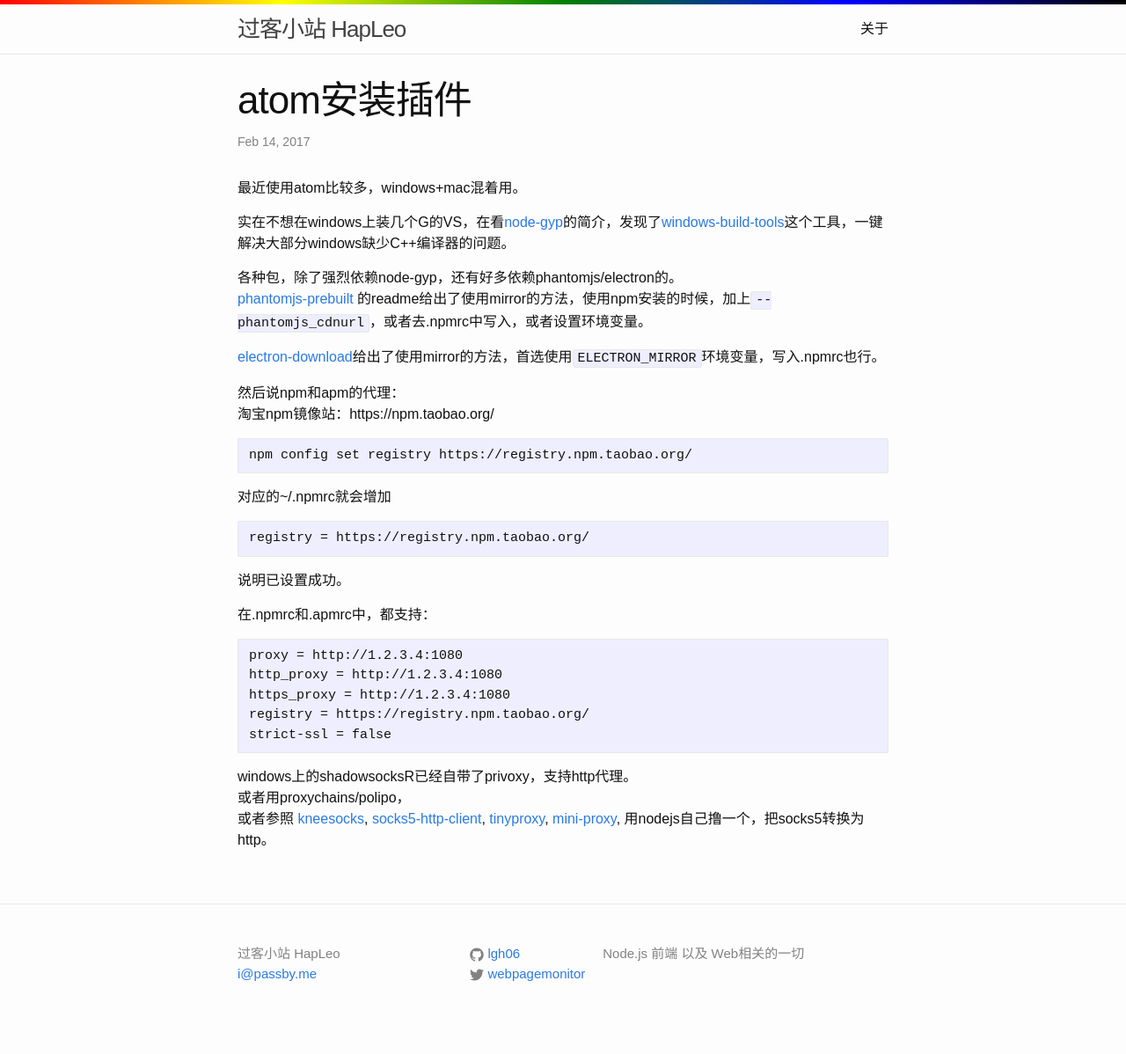
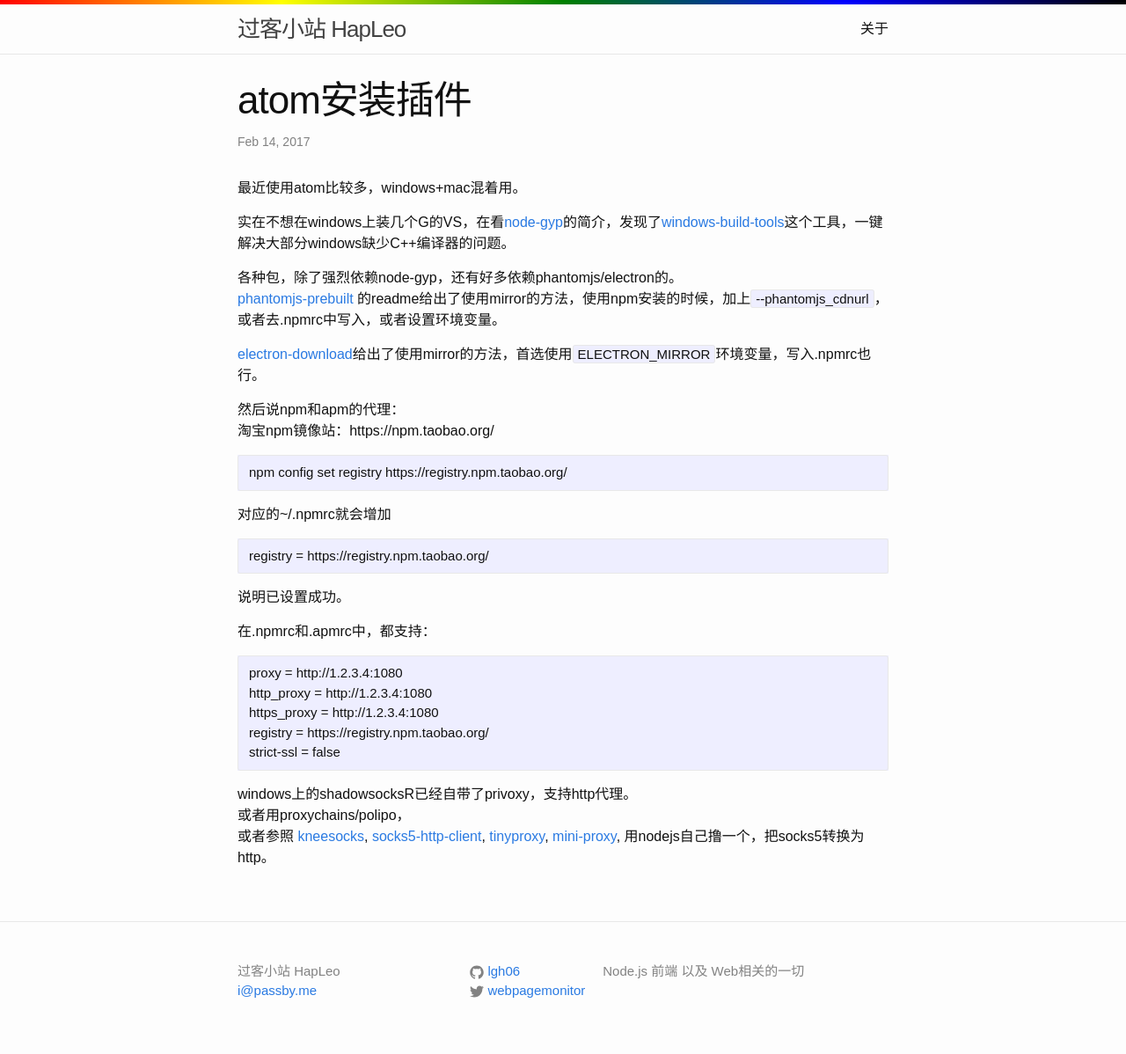
Before and after one commit to lgh06/blog, a Jekyll site: the page built from _posts/2017-02-14-apm-proxy.md, in a window 1280 px wide. Shown: the whole page at 88% size. Built offline with Jekyll 4.4.1, drawn with Linux system fonts in a browser that asks for light colours; comment, search, counter and statistics services are not loaded; a style sheet for code colours, icons or effects is not loaded.

Commit message:
pre,code font and move font css to footer

```diff
--- a/_includes/footer.html
+++ b/_includes/footer.html
@@ -34,5 +34,7 @@
     </div>
 
   </div>
+  <link rel="stylesheet" href="https://cdn.staticfile.net/lxgw-wenkai-screen-webfont/1.7.0/style.min.css" onerror="this.href = 'https://cdnjs.cloudflare.com/ajax/libs/lxgw-wenkai-screen-webfont/1.7.0/style.css' ">
+  <link rel="stylesheet" href="https://cdn.staticfile.net/lxgw-wenkai-webfont/1.7.0/style.min.css" onerror="this.href = 'https://cdnjs.cloudflare.com/ajax/libs/lxgw-wenkai-webfont/1.7.0/style.css' ">
 
 </footer>
--- a/_includes/head.html
+++ b/_includes/head.html
@@ -7,7 +7,6 @@
 
   <title>{% if page.title %}{{ page.title | escape }}{% else %}{{ site.title | escape }}{% endif %}</title>
   <meta name="description" content="{{ page.excerpt | default: site.description | strip_html | normalize_whitespace | truncate: 160 | escape }}">
-  <link rel="stylesheet" href="https://cdn.staticfile.net/lxgw-wenkai-screen-webfont/1.7.0/style.min.css" onerror="this.href = 'https://cdnjs.cloudflare.com/ajax/libs/lxgw-wenkai-screen-webfont/1.7.0/style.css' ">
   <link rel="stylesheet" href="{{ "/css/main.css" | prepend: site.baseurl }}">
   <link rel="canonical" href="{{ page.url | replace:'index.html','' | prepend: site.baseurl | prepend: site.url }}">
   <link rel="alternate" type="application/rss+xml" title="{{ site.title | escape }}" href="{{ "/feed.xml" | prepend: site.baseurl | prepend: site.url }}">
--- a/css/main.scss
+++ b/css/main.scss
@@ -70,3 +70,7 @@ video{
 img:hover{
   cursor:pointer;
 }
+
+pre,code{
+  font-family: "LXGW WenKai Mono", sans-serif;
+}
```
